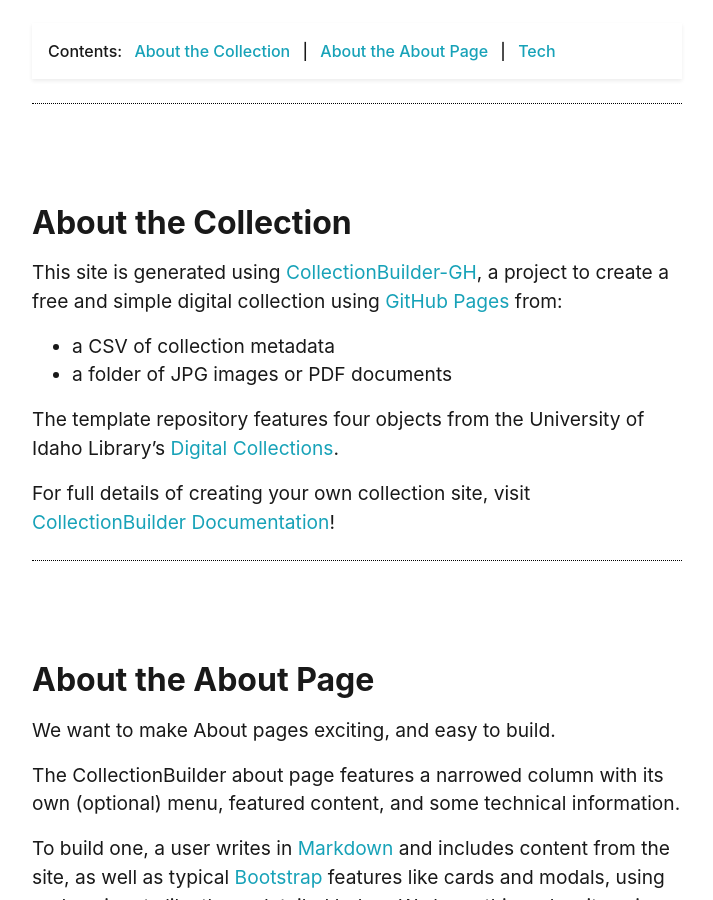
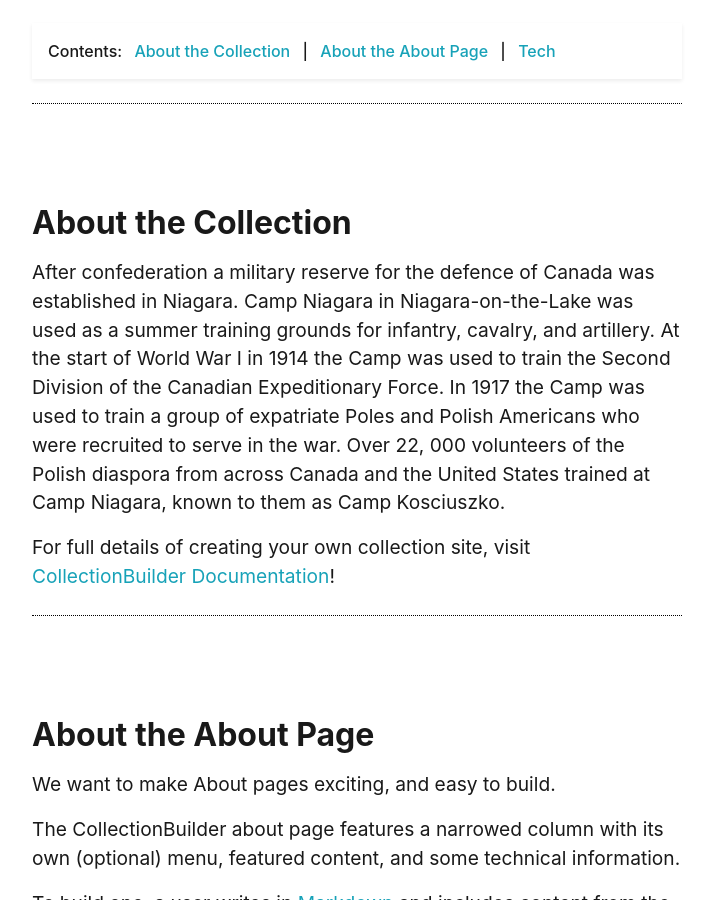
Before and after one commit to chantalcameron/Niagara-Camp, a Jekyll site: the page built from pages/about.md, in a window 1280 px wide and 900 px high, scrolled down 469 px. Shown: the whole window, without its empty margins (283-996 px from the left). Built offline with Jekyll 4.4.1, drawn with Linux system fonts in a browser that asks for light colours.

Commit message:
Update about.md

```diff
--- a/pages/about.md
+++ b/pages/about.md
@@ -14,12 +14,7 @@
 
 ## About the Collection
 
-This site is generated using [CollectionBuilder-GH](https://collectionbuilding.github.io/gh/), a project to create a free and simple digital collection using [GitHub Pages](https://pages.github.com/) from:
-
-- a CSV of collection metadata
-- a folder of JPG images or PDF documents
-
-The template repository features four objects from the University of Idaho Library's [Digital Collections](https://www.lib.uidaho.edu/digital).
+After confederation a military reserve for the defence of Canada was established in Niagara.  Camp Niagara in Niagara-on-the-Lake was used as a summer training grounds for infantry, cavalry, and artillery.  At the start of World War I in 1914 the Camp was used to train the Second Division of the Canadian Expeditionary Force. In 1917 the Camp was used to train a group of expatriate Poles and Polish Americans who were recruited to serve in the war. Over 22, 000 volunteers of the Polish diaspora from across Canada and the United States trained at Camp Niagara, known to them as Camp Kosciuszko.
 
 For full details of creating your own collection site, visit [CollectionBuilder Documentation](https://collectionbuilder.github.io/cb-docs/)!
 
```
